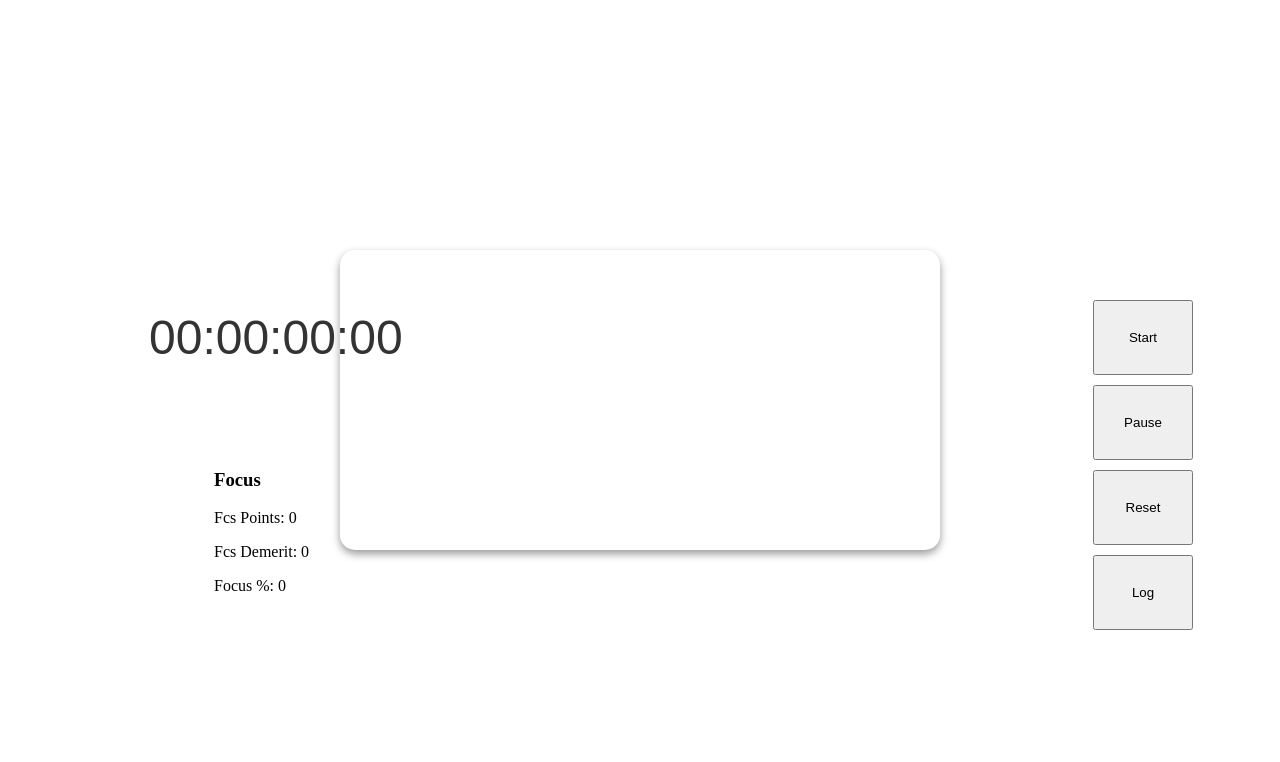
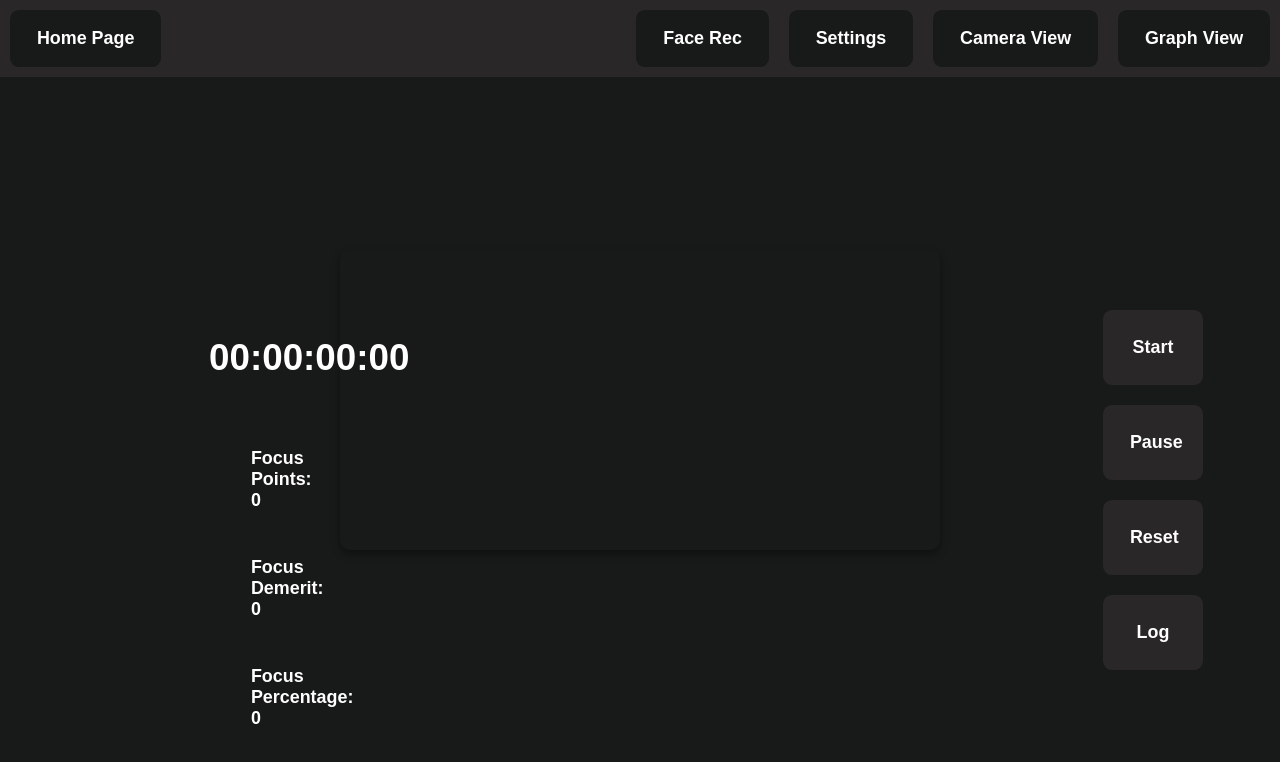
Before and after one commit to hannimeee/lockedin, a plain HTML site: page FaceRec/Log_Timer.html in a window 1280 px wide. Drawn offline with Linux system fonts and the light colour scheme; no server answers.

Commit message:
major ui changes

```diff
--- a/FaceRec/Log_Stopwatch.css
+++ b/FaceRec/Log_Stopwatch.css
@@ -1,45 +1,122 @@
+.functionButtons {
+    font-weight: 550;
+    font-size: 1.12em;
+    background-color: rgb(41, 39, 39);
+    color: white;
+    border: none;
+    font-family: "Poppins", sans-serif;
+    border-radius: 0.5em;
+    padding: 1em 1.5em;
+    cursor: pointer;
+    outline: none;
+    transition: 0.25s;
+    margin: 10px 10px;
+}
+
+.timerDisplay {
+    font-weight: 550;
+    font-size: 2.3em;
+    color: white;
+    border: none;
+    font-family: "Poppins", sans-serif;
+    border-radius: 0.5em;
+    padding: 1em 1.5em;
+    cursor: pointer;
+    outline: none;
+    transition: 0.25s;
+    margin: 10px 10px;
+}
+
+.focusVars {
+    font-weight: 550;
+    font-size: 1.12em;
+    background-color: rgb(41, 39, 39);
+    color: white;
+    border: none;
+    font-family: "Poppins", sans-serif;
+    border-radius: 0.5em;
+    padding: 1em 1.5em;
+    cursor: pointer;
+    outline: none;
+    transition: 0.25s;
+    margin: 10px 10px;
+}
+
+.timeLogconsole {
+    font-weight: 550;
+    font-size: 1.12em;
+    color: white;
+    border: none;
+    font-family: "Poppins", sans-serif;
+    border-radius: 0.5em;
+    padding: 1em 1.5em;
+    cursor: pointer;
+    outline: none;
+    transition: 0.25s;
+    margin: 10px 10px;
+    background-color: rgb(24, 26, 26);
+}
+.focusText {
+    font-weight: 550;
+    font-size: 1.12em;
+    color: white;
+    border: none;
+    font-family: "Poppins", sans-serif;
+    border-radius: 0.5em;
+    padding: 1em 1.5em;
+    cursor: pointer;
+    outline: none;
+    transition: 0.25s;
+    margin: 10px 10px;
+    background-color: rgb(24, 26, 26);
+}
+
+.counter-container {
+    background-color: rgb(24, 26, 26)
+}
+
 .timerDisplay {
     position: absolute;
-    top: 360px; /* Adjust as needed */
-    left: 199px; /* Adjust as needed */
-    width: 100px; /* Example width */
-    height: 100px; /* Example height */
+    top: 340px;
+    left: 199px;
+    width: 100px;
+    height: 100px;
 }
 
 .counter-container {
     position: absolute;
-    top: 500px; /* Adjust as needed */
-    left: 204px; /* Adjust as needed */
-    width: 100px; /* Example width */
-    height: 100px; /* Example height */
+    top: 460px;
+    left: 204px;
+    width: 100px;
+    height: 100px;
 }
 
 .timelog-container {
     position: absolute;
-    top: 180px; /* Adjust as needed */
-    left: 900px; /* Adjust as needed */
-    width: 100px; /* Example width */
-    height: 100px; /* Example height */
+    top: 180px;
+    left: 900px;
+    width: 100px;
+    height: 100px;
 }
 
 .Mediabuttons {
     position: absolute;
     margin-left: 10px;
-    top: 180px; /* Adjust as needed */
-    left: 635px; /* Adjust as needed */
-    display: flex; /* Added to make the buttons align horizontally */
-    flex-direction: column; /* Added to stack the buttons vertically */
-    align-items: flex-start; /* Added to align the buttons to the left */
+    top: 180px;
+    left: 635px;
+    display: flex;
+    flex-direction: column;
+    align-items: flex-start;
 }
 
 .functionButtons {
     height: 75px;
-    width: 100px; /* Adjust as needed */
-    margin-bottom: 10px; /* Added to create space between buttons */
+    width: 100px;
+    margin-bottom: 10px;
 }
 
 .timeLogconsole {
     position: absolute;
-    left: 200px; /* Adjust as needed */
-    top: -100px; /* Adjust as needed */
+    left: 200px;
+    top: -100px;
 }
--- a/FaceRec/index3.html
+++ b/FaceRec/Log_Timer.html
@@ -9,17 +9,30 @@
   <script defer src="/FaceRec/FaceVideo3.js"></script>
   <link rel="stylesheet" href="/FaceRec/style.css">
   <link rel="stylesheet" href="Log_Stopwatch.css">
+  <link rel="stylesheet" href="navBarFaceRecVersion.css"><link>
 </head>
 <body>
+
+  <div class="navbarFlexboxLEFT">
+    <div class="navbarButtons"><a href="homePage.html">Home Page</a></div>
+    <div style="flex: 1; justify-content: flex-end">
+      <div class="navbarFlexboxRIGHT">
+        <div class="navbarButtons"><a href="FaceRec/index3.html">Face Rec</a></div>
+        <div class="navbarButtons"><a href="settings_page.html">Settings</a></div>
+        <div class="navbarButtons"><a href="/FaceRec/index3.html">Camera View</a></div>
+        <div class="navbarButtons"><a href="graph.html">Graph View</a></div>
+      </div>
+    </div>
+  </div>
+
   <div class="timerDisplay" id="timerDisplay">00:00:00:00</div>
 
   <video id="video" width="600" height="450" autoplay></video>
   <!-- Counter container -->
   <div class="counter-container">
-    <h3>Focus</h3>
-    <p>Fcs Points: <span id="face-detected-count">0</span></p>
-    <p>Fcs Demerit: <span id="face-not-detected-count">0</span></p>
-    <p>Focus %: <span id="locked-in-percentage">0</span></p>
+    <p class="focusText">Focus Points: <span id="face-detected-count">0</span></p>
+    <p class="focusText">Focus Demerit: <span id="face-not-detected-count">0</span></p>
+    <p class="focusText">Focus Percentage: <span id="locked-in-percentage">0</span></p>
   </div>
 
   <div class="timerContainer">
--- /dev/null
+++ b/FaceRec/navBarFaceRecVersion.css
@@ -0,0 +1,93 @@
+:root {
+  --clr-1: #052b2f;
+  --clr-2: #073438;
+  --clr-3: #0e4b50;
+  --clr-4: #2d8f85;
+  --clr-5: #637c54;
+}
+
+body {
+  background: rgb(24, 26, 26);
+}
+
+@property --gradient-angle {
+  syntax: "<angle>";
+  initial-value: 0deg;
+  inherits: false;
+}
+
+@keyframes rotation {
+  0% { --gradient-angle: 0deg; }
+  100% { --gradient-angle: 360deg; }
+}
+
+*,
+::before,
+::after {
+  box-sizing: border-box;
+}
+
+* {
+  margin: 0;
+  padding: 0;
+}
+
+a {
+  text-decoration: none;
+  color: white;
+}
+
+.navbarFlexboxLEFT {
+  display: flex;
+  justify-content: flex-start;
+  background-color: rgb(41, 39, 39);
+  position: absolute;
+  left: 0;
+  right: 0;
+  top: 0px
+}
+
+.navbarFlexboxRIGHT {
+  display: flex;
+  justify-content: flex-end;
+}
+
+.navbarButtons {
+  font-weight: 550;
+  font-size: 1.12em;
+  background-color: rgb(24, 26, 26);
+  color: white;
+  border: none;
+  font-family: "Poppins", sans-serif;
+  border-radius: 0.5em;
+  padding: 1em 1.5em;
+  cursor: pointer;
+  outline: none;
+  margin: 10px 10px;
+  position: relative; /* Add relative positioning */
+  overflow: hidden; /* Add overflow hidden */
+  transition: transform 0.25s ease, filter 0.25s ease; /* Combine transitions */
+}
+
+.navbarButtons:hover::before,
+.navbarButtons:hover::after {
+  content: "";
+  position: absolute;
+  inset: 0; /* Cover the entire button */
+  z-index: -1;
+  background: conic-gradient(
+    from var(--gradient-angle),
+    var(--clr-3),
+    var(--clr-4),
+    var(--clr-5),
+    var(--clr-4),
+    var(--clr-3)
+  );
+  border-radius: 0.5em; /* Use em for consistency */
+  animation: rotation 5s linear infinite;
+  transform: translateY(5px);
+}
+
+.navbarButtons:hover::after {
+  filter: blur(3.5rem);
+}
--- a/FaceRec/style.css
+++ b/FaceRec/style.css
@@ -1,60 +1,59 @@
-/* Set default styles for the body */
+
 body {
-    padding: 0; /* Remove default padding */
-    margin: 0; /* Remove default margin */
-    width: 100vw; /* Set the width to 100% of the viewport width */
-    height: 100vh; /* Set the height to 100% of the viewport height */
-    display: flex; /* Use flexbox for layout */
-    align-items: center; /* Center items vertically */
-    justify-content: center; /* Center items horizontally */
-    background-color:   rgb(255, 255, 255); /* Set background color*/
+    padding: 0;
+    margin: 0;
+    width: 100vw;
+    height: 100vh;
+    display: flex;
+    align-items: center;
+    justify-content: center;
+    background-color:   rgb(255, 255, 255);
 }
 
-/* Style for the canvas element (BLUEBOX)*/
+
 canvas {
-    position: absolute; /* Position canvas absolutely within its container */
+    position: absolute;
 }
 
-/* Style for the counters */
+
 .counter-container {
-    position: fixed; /* Position the counter container relative to the viewport */
-    top: 50%; /* Position the container 5% from the top of the viewport */
-    right: 70%; /* Position the container 5% from the right of the viewport */
-    transform: translate(0%, -50%); /* Center the container both vertically and horizontally */
-    background-color: rgba(255, 255, 255, 0.5); /* Set background color with 50% opacity */
-    color: rgb(0, 0, 0); /* Set text color to white */
-    padding: 10px; /* Add padding to the container */
-    border-radius: 10px; /* Add rounded edges */
+    position: fixed;
+    top: 50%;
+    right: 70%;
+    transform: translate(0%, -50%);
+    background-color: rgba(255, 255, 255, 0.5);
+    color: rgb(0, 0, 0);
+    padding: 10px;
+    border-radius: 10px;
 }
 
 /* Style for the video element */
 video {
-    width: 80%; /* Set the width to 80% of the container */
-    max-width: 600px; /* Limit the maximum width to 600px */
-    height: auto; /* Maintain aspect ratio */
-    border-radius: 15px; /* Add rounded corners */
-    box-shadow: 0 4px 8px rgba(0, 0, 0, 0.4); /* Add a subtle shadow */
-    /* background-color: rgba(249, 0, 0, 0.8); Set background color with 80% opacity */
+    width: 80%;
+    max-width: 600px;
+    height: auto;
+    border-radius: 10px;
+    box-shadow: 0 4px 8px rgba(0, 0, 0, 0.4);
 }
 
-/* Style for the timer container */
+
 .timerContainer {
-    position: fixed; /* Position the timer container relative to the viewport */
-    top: 15%; /* Position the container 50% from the top of the viewport */
-    left: 35%; /* Position the container 50% from the left of the viewport */
-    transform: translateX(50%); /* Move the container to the right by 50% of its width */
-    z-index: 9999; /* Ensure the timer appears above other elements */
+    position: fixed;
+    top: 15%;
+    left: 35%;
+    transform: translateX(50%);
+    z-index: 9999;
 }
 
 .timerDisplay {
     /* Positioning */
-    position: absolute; /* Use absolute positioning */
-    top: 400%; /* Align to the vertical center of the screen */
-    left: 50%; /* Align to the horizontal center of the screen */
-    transform: translate(-50%, -50%); /* Move the box back by half of its width and height */
+    position: absolute;
+    top: 400%;
+    left: 50%;
+    transform: translate(-50%, -50%);
 
-    /* Style */
-    font-family: Arial, sans-serif; /* Change font family */
-    font-size: 3em; /* Adjust font size */
-    color: #333; /* Change text color */
+
+    font-family: Arial, sans-serif;
+    font-size: 3em;
+    color: #333;
 }
```
